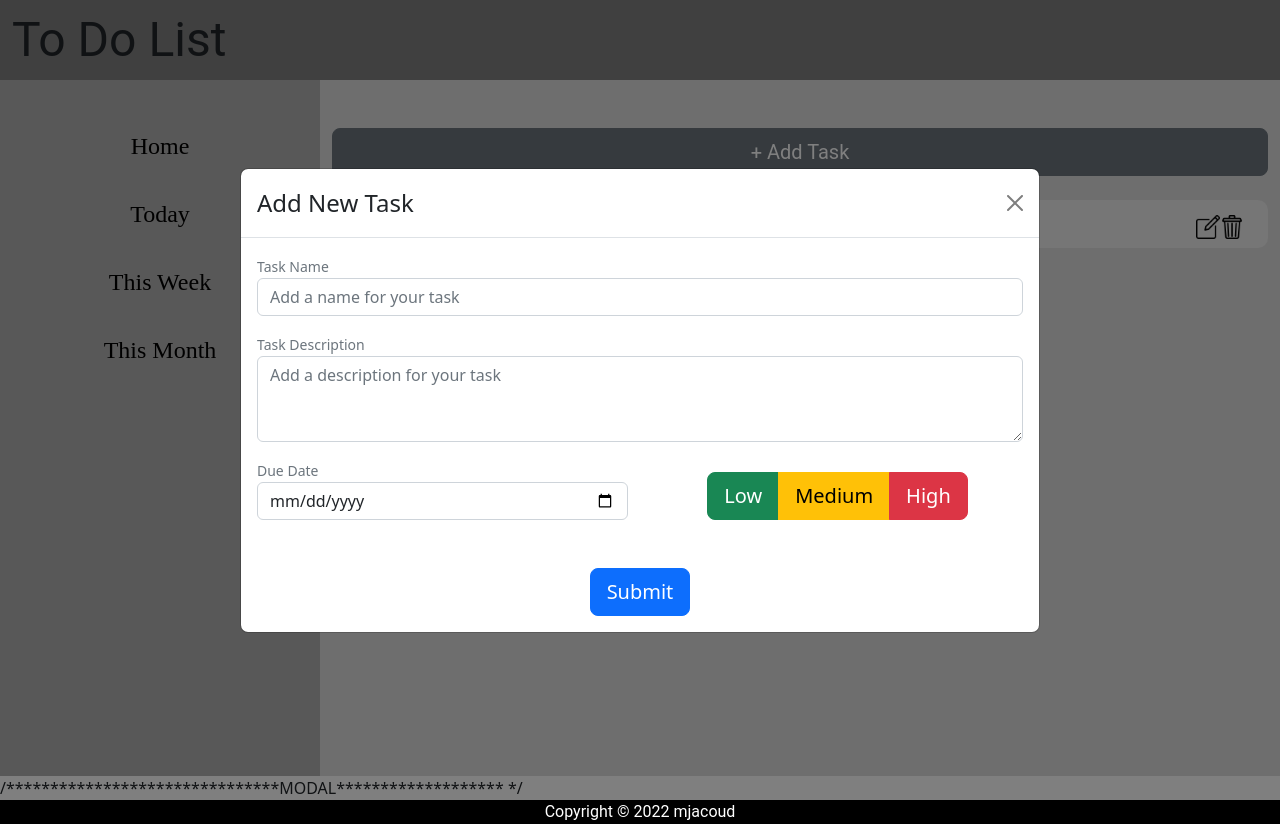
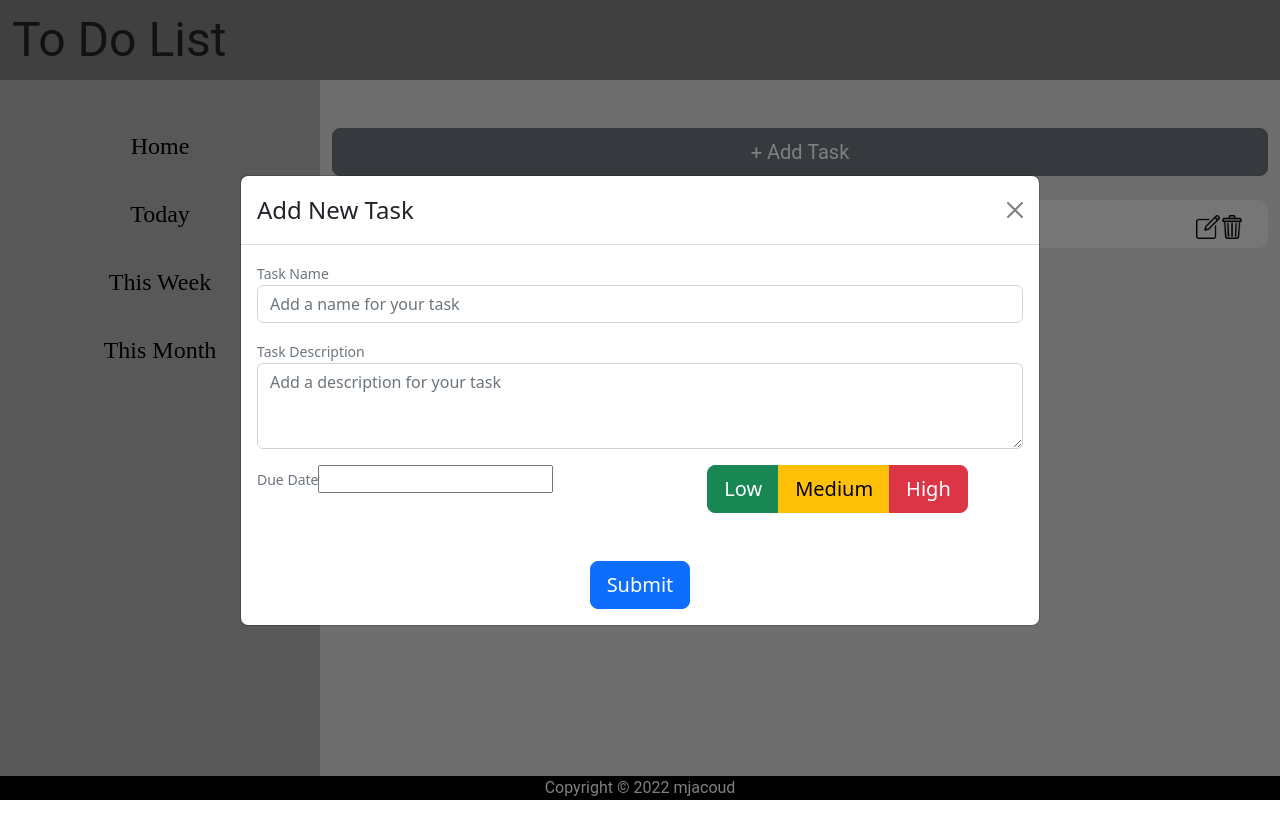
Before and after one commit to mjacoud/todo, a React (Vite) app in the folder todo/: page / in a window 1280 px wide. Both pictures are taken after a click on the button "+ Add Task". After the commit the page ends 800 px from the top, so only its background shows below. Built offline with nearby package versions, Linux system fonts and the light colour scheme.

Commit message:
-Now its possible to update and add new tasks

```diff
--- a/todo/package.json
+++ b/todo/package.json
@@ -12,6 +12,7 @@
     "bootstrap": "^5.2.0",
     "react": "^18.2.0",
     "react-bootstrap": "^2.5.0",
+    "react-datepicker": "^4.8.0",
     "react-dom": "^18.2.0"
   },
   "devDependencies": {
--- a/todo/src/components/Body/index.tsx
+++ b/todo/src/components/Body/index.tsx
@@ -19,19 +19,66 @@ import { TaskList } from "../TaskList";
 
 import '../Body/style.css';
 
+/* Date Selector */
+
+import DatePicker from "react-datepicker";
+import "react-datepicker/dist/react-datepicker.css";
+
+
 /********************************************COMPONENT****************************** */
 
 export function Body() {
+
+/*-------------View Selection-------------*/
+
   const [view, setView] = React.useState("Home");
+
+  /*------------Modal Display------------*/
+
   const [isOpenModal, setIsOpenModal] = React.useState(false);
 
-  const [tasks,SetTasks] = React.useState([{
+  /*------------Modal Inputs-------------*/
+
+  /*Input Title*/
+  const [inputTitle,setInputTitle] = React.useState('')
+
+  const handleInputTitle = (e) => {setInputTitle(e.target.value)}
+
+  /*Input Description*/
+
+  const [inputDescription,setInputDescription] = React.useState('')
+
+  const handleInputDescription = (e) => {setInputDescription(e.target.value)}
+
+  /*Input Date*/
+  const [inputDate,setInputDate] = React.useState(null)
+
+
+  /*input Priority */
+
+  const [inputPriority,setInputPriority] = React.useState('')
+
+  /*Reset Modal */
+
+  const resetModal = () => {setInputTitle(''),setInputDate(null),setInputDescription(''),setInputPriority('')}
+/*add task*/
+
+const handleAddTask = (inputTitle) => {setTasks([...tasks,{
+  id:'2',
+  taskTitle:inputTitle,
+  taskDescription:'Fugir'
+  }])}
+
+/* Task List */
+
+  const [tasks,setTasks] = React.useState([{
     id:'1',
     taskTitle:'correr',
     taskDescription:'Walks fast'
   }
   ])
 
+  /* TSX */
 
   return (
     <>
@@ -60,8 +107,10 @@ export function Body() {
           </Col>
         </Row>
       </Container>
-/*******************************MODAL******************* */
+
+
       <Modal
+      /******************************MODAL********************/
         title="Add New Task"
         show={isOpenModal}
         onHide={() => setIsOpenModal(false)}
@@ -69,7 +118,8 @@ export function Body() {
         <form
           onSubmit={(event) => {
             event.preventDefault();
-            console.log(event.target[0].value);
+            handleAddTask(inputTitle);
+            resetModal()
           }}
         >
           <Form.Group controlId="newTask">
@@ -79,7 +129,8 @@ export function Body() {
               name="taskTitle"
               placeholder="Add a name for your task"
               required
-
+              onChange={handleInputTitle}
+              value={inputTitle}
             ></Form.Control>
             <div className="task-layout">
               <Form.Text>Task Description</Form.Text>
@@ -89,23 +140,28 @@ export function Body() {
                 rows={3}
                 placeholder="Add a description for your task"
                 required
+                onChange={handleInputDescription}
+              value={inputDescription}
               ></Form.Control>
             </div>
             <Row>
               <Col>
                 <Form.Text>Due Date</Form.Text>
-                <Form.Control
-                  type="date"
-                  name="taskDate"
-                  required
-                  min=""
-                ></Form.Control>
+
+                <DatePicker
+                selected={inputDate}
+                onChange={date => setInputDate(date)}
+                required
+                dateFormat="dd/MM/yyyy"
+                minDate={new Date()}
+                value={inputDate}
+                />
               </Col>
               <Col className="btn-priority">
                 <ButtonGroup size="lg" aria-label="Priority">
-                  <Button variant="success">Low</Button>
-                  <Button variant="warning">Medium</Button>
-                  <Button variant="danger">High</Button>
+                  <Button onClick={()=>setInputPriority('green')} variant="success">Low</Button>
+                  <Button onClick={()=>setInputPriority('yellow')}variant="warning">Medium</Button>
+                  <Button onClick={()=>setInputPriority('red')}variant="danger">High</Button>
                 </ButtonGroup>
               </Col>
             </Row>
```
Also changed, not shown: 1 other file (tests, documents, lock files or other folders).
